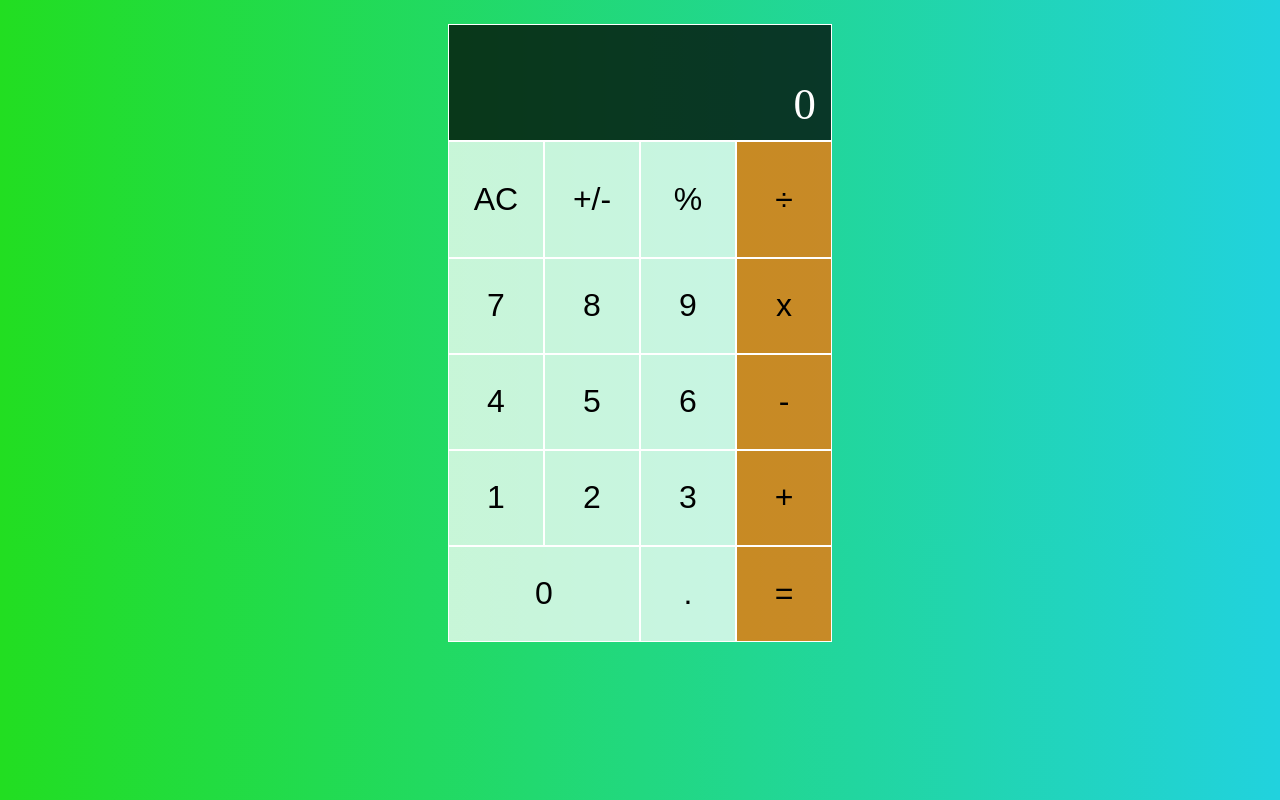
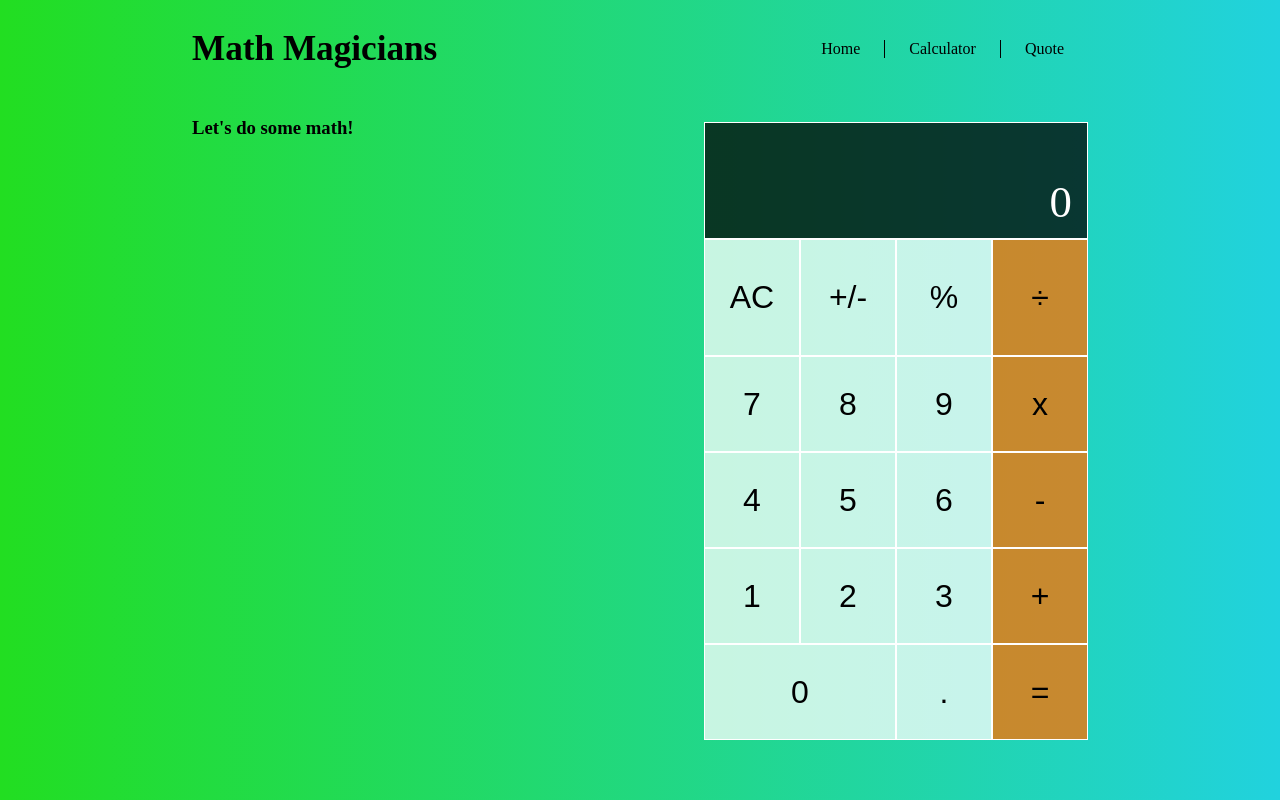
Before and after one commit to Chimwemwe-127001/math-magician, a React (Create React App) app: page /calculator in a window 1280 px wide. Built offline with nearby package versions, Linux system fonts and the light colour scheme.

Commit message:
Develop a full website with several pages

```diff
--- a/package.json
+++ b/package.json
@@ -10,6 +10,7 @@
     "prop-types": "^15.7.2",
     "react": "^17.0.2",
     "react-dom": "^17.0.2",
+    "react-router-dom": "^6.0.2",
     "react-scripts": "4.0.3",
     "web-vitals": "^1.1.2"
   },
--- a/src/App.js
+++ b/src/App.js
@@ -1,17 +1,24 @@
 import React from 'react';
+import { BrowserRouter as Router, Route, Routes } from 'react-router-dom';
 import Calculator from './components/Calculator';
+import Home from './components/Home';
+import Navbar from './components/Navbar';
+import Quote from './components/Quote';
 
-export default class App extends React.Component {
-  constructor(props) {
-    super(props);
-    this.state = '';
-  }
+const App = () => (
+  <Router>
+    <div className="App">
+      <Navbar />
+      <div className="components">
+        <Routes>
+          <Route exact path="/" element={<Home />} />
+          <Route path="/calculator" element={<Calculator />} />
+          <Route path="/quote" element={<Quote />} />
+        </Routes>
+      </div>
+    </div>
+  </Router>
 
-  render() {
-    return (
-      <div className="App">
-        <Calculator />
-      </div>
-    );
-  }
-}
+);
+
+export default App;
--- a/src/components/Calculator.js
+++ b/src/components/Calculator.js
@@ -16,6 +16,8 @@ const Calculator = () => {
   };
 
   return (
+    <div className="calculator-page">
+      <h3>Let&#39;s do some math!</h3>
       <div className="calculator-grid">
         <Output
           total={state.total}
@@ -26,6 +28,8 @@ const Calculator = () => {
           clickHandler={clickHandler}
         />
       </div>
+    </div>
+
   );
 };
 
--- /dev/null
+++ b/src/components/Home.js
@@ -0,0 +1,18 @@
+/* eslint-disable max-len */
+import React from 'react';
+
+function Home() {
+  return (
+    <div className="home-content">
+      <h2>Welcome to our page</h2>
+      <p>
+        Lorem ipsum dolor sit, amet consectetur adipisicing elit. Quis suscipit necessitatibus culpa rem, temporibus sed cumque eum aliquam asperiores ipsum ipsa voluptatum iure qui id, totam at officia iste assumenda vitae ad hic sunt exercitationem. Dolorum unde obcaecati hic quae ex temporibus atque itaque voluptates eveniet iusto amet ipsa exercitationem cumque reiciendis quod ut fugit repudiandae assumenda similique, minima voluptate asperiores! Fuga minima laudantium odit maiores corporis molestias doloribus tenetur necessitatibus, doloremque saepe magnam cupiditate praesentium rem, placeat unde magni! Inventore itaque autem unde in praesentium placeat incidunt eos iusto, perspiciatis quidem vitae cupiditate cumque aut quibusdam similique soluta nihil.
+      </p>
+      <p>
+        Lorem ipsum dolor sit, amet consectetur adipisicing elit. Quis suscipit necessitatibus culpa rem, temporibus sed cumque eum aliquam asperiores ipsum ipsa voluptatum iure qui id, totam at officia iste assumenda vitae ad hic sunt exercitationem. Dolorum unde obcaecati hic quae ex temporibus atque itaque voluptates eveniet iusto amet ipsa exercitationem cumque reiciendis quod ut fugit repudiandae assumenda similique, minima voluptate asperiores! Fuga minima laudantium odit maiores corporis molestias doloribus tenetur necessitatibus, doloremque saepe magnam cupiditate praesentium rem, placeat unde magni! Inventore itaque autem unde in praesentium placeat incidunt eos iusto, perspiciatis quidem vitae cupiditate cumque aut quibusdam similique soluta nihil.
+      </p>
+    </div>
+  );
+}
+
+export default Home;
--- /dev/null
+++ b/src/components/Navbar.js
@@ -0,0 +1,15 @@
+import React from 'react';
+import { Link } from 'react-router-dom';
+
+const Navbar = () => (
+  <nav className="navigation">
+    <h1>Math Magicians</h1>
+    <ul>
+      <li><Link to="/">Home</Link></li>
+      <li><Link to="/calculator">Calculator</Link></li>
+      <li><Link to="/quote">Quote</Link></li>
+    </ul>
+  </nav>
+);
+
+export default Navbar;
--- /dev/null
+++ b/src/components/Quote.js
@@ -0,0 +1,21 @@
+/* eslint-disable max-len */
+import React from 'react';
+
+function Quote() {
+  return (
+    <figure className="quote">
+      <blockquote>
+        Mathematics is not about numbers, equations, computations, or algorithms: it is about understanding.
+      </blockquote>
+      <figcaption>
+        &mdash; Jeremy Keith,
+        {' '}
+        <cite>Mental models</cite>
+        {' '}
+
+      </figcaption>
+    </figure>
+  );
+}
+
+export default Quote;
--- a/src/index.css
+++ b/src/index.css
@@ -67,3 +67,63 @@ body {
   grid-template-columns: repeat(4, 6rem);
   grid-template-rows: minmax(7.3rem, auto) repeat(5, 6rem);
 }
+
+.navigation {
+  display: flex;
+  justify-content: space-between;
+  align-items: center;
+  width: 70%;
+  margin: 0 auto;
+}
+
+.navigation  h1 {
+  font-size: 2.2rem;
+}
+
+.navigation > ul {
+  display: flex;
+}
+
+.navigation > ul > li {
+  list-style: none;
+  padding: 0 1.5rem;
+  border-left: 1.4px solid black;
+}
+
+.navigation > ul > li:first-child {
+  border: none;
+}
+
+.navigation > ul > li > a {
+  text-decoration: none;
+  color: black;
+}
+
+.home-content {
+  width: 70%;
+  margin: 0 auto;
+  background: rgba(255, 255, 255, 0.75);
+  padding: 1em;
+  border-radius: 1em;
+}
+
+.calculator-page {
+  width: 70%;
+  margin: 0 auto;
+  display: flex;
+  justify-content: space-between;
+  padding-bottom: 10rem;
+}
+
+.quote {
+  width: 60%;
+  margin: 6rem auto;
+  background: rgba(255, 255, 255, 0.75);
+  padding: 1em;
+  border-radius: 1em;
+}
+
+.quote figcaption,
+.quote blockquote {
+  margin: 1em;
+}
```
Also changed, not shown: 1 other file (tests, documents, lock files or other folders). Lines whose indentation alone changed are shown as unchanged.
